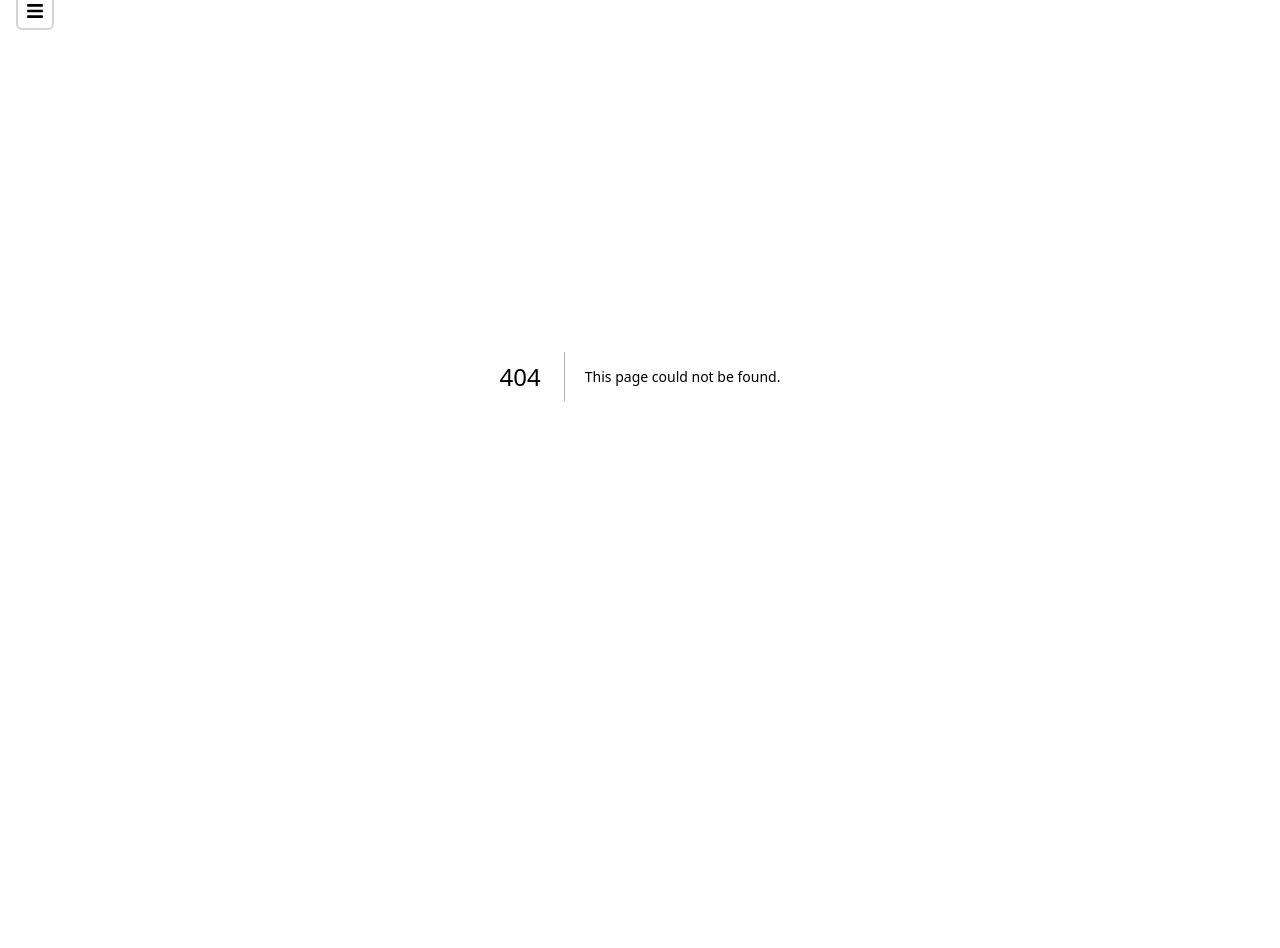
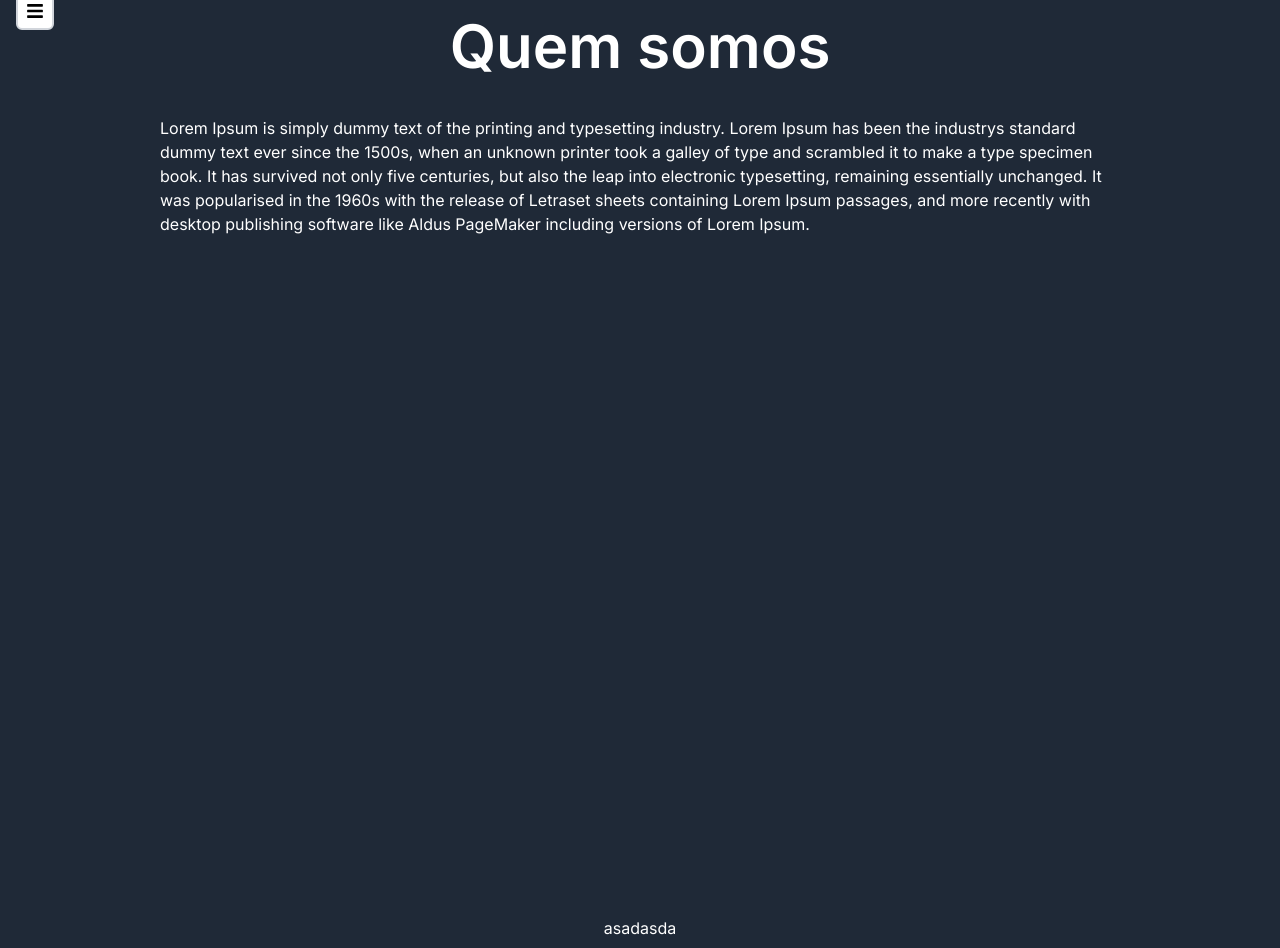
Before and after one commit to JPBaccarin/TCC-LearnSpace, a Next.js app in the folder client/learnspace/: page /pageone in a window 1280 px wide. Before the commit this address had no page. Shown: the part 24-972 px from the top of the page. Before the commit the page ends 800 px from the top, so only its background shows below. Built offline with nearby package versions, Linux system fonts and the light colour scheme.

Commit message:
index
nossa descrição inicio

```diff
--- /dev/null
+++ b/client/learnspace/src/app/pageone/page.tsx
@@ -0,0 +1,20 @@
+import React from "react";
+import Pageone from "@/components/Inicial/Pageone";
+
+
+const page: React.FC = () => {
+    return (
+      <div>
+          <Pageone />
+          <p className="min-h-screen bg-gray-800  flex items-top px-40 text-4lx justify-center text-white">Lorem Ipsum is simply dummy text of the printing and typesetting industry. Lorem Ipsum has been the industrys standard dummy text ever since the 1500s, when an unknown printer took a galley of type and scrambled it to make a type specimen book. It has survived not only five centuries, but also the leap into electronic typesetting, remaining essentially unchanged. It was popularised in the 1960s with the release of Letraset sheets containing Lorem Ipsum passages, and more recently with desktop publishing software like Aldus PageMaker including versions of Lorem Ipsum.</p>
+          <h2 className=" bg-gray-800  flex items-top  px-60 text-2lx justify-center text-white">asadasda</h2>
+          <p className=" min-h-screen bg-gray-800  flex items-top p-40 text-4lx justify-center text-white">Lorem Ipsum is simply dummy text of the printing and typesetting industry. Lorem Ipsum has been the industrys standard dummy text ever since the 1500s, when an unknown printer took a galley of type and scrambled it to make a type specimen book. It has survived not only five centuries, but also the leap into electronic typesetting, remaining essentially unchanged. It was popularised in the 1960s with the release of Letraset sheets containing Lorem Ipsum passages, and more recently with desktop publishing software like Aldus PageMaker including versions of Lorem Ipsum.</p>
+
+
+
+
+      </div>
+    );
+  };
+
+  export default page;
--- /dev/null
+++ b/client/learnspace/src/components/Inicial/Pageone.tsx
@@ -0,0 +1,10 @@
+import React from 'react'
+
+export default function Pageone() {
+  return (
+    <div className=" flex items-top justify-center bg-gray-800 text-6xl font-semibold text-white py-10 " >
+      <h2>Quem somos</h2>
+    </div>
+
+  )
+}
--- a/client/learnspace/src/components/sidebar/Sidebar.tsx
+++ b/client/learnspace/src/components/sidebar/Sidebar.tsx
@@ -12,13 +12,14 @@ interface SidebarProps {
 }
 
 const sidebarItems = [
-    { label: 'Pagina Inicial', href: '/', icon: <FaRegLightbulb className="fill-red-500" /> },
     { label: 'Learning', href: '/learning', icon: <FaClipboardList className="fill-red-500" /> },
     { label: 'Quiz', href: '/dashboardquiz', icon: <FaPenSquare className="fill-red-500" /> },
     { label: 'Periodic Table', href: '/periodic-table', icon: <FaFlask className="fill-red-500" /> },
     { label: 'Speaking', href: '/speaking', icon: <FaMicrophoneAlt className="fill-indigo-500" /> },
     { label: 'Login', href: '/login', icon: <FaPen className="fill-indigo-500" /> },
     { label: 'corretor', href: '/essay', icon: <FaPen className="fill-indigo-500" /> },
+    { label: 'Pagina Inicial', href: '/pageone', icon: <FaPen className="fill-indigo-500" /> },
+
 
 ];
 
```
Also changed, not shown: client/learnspace/src/app/globals.css (line endings or trailing spaces), 2 other files (tests, documents, lock files or other folders).
